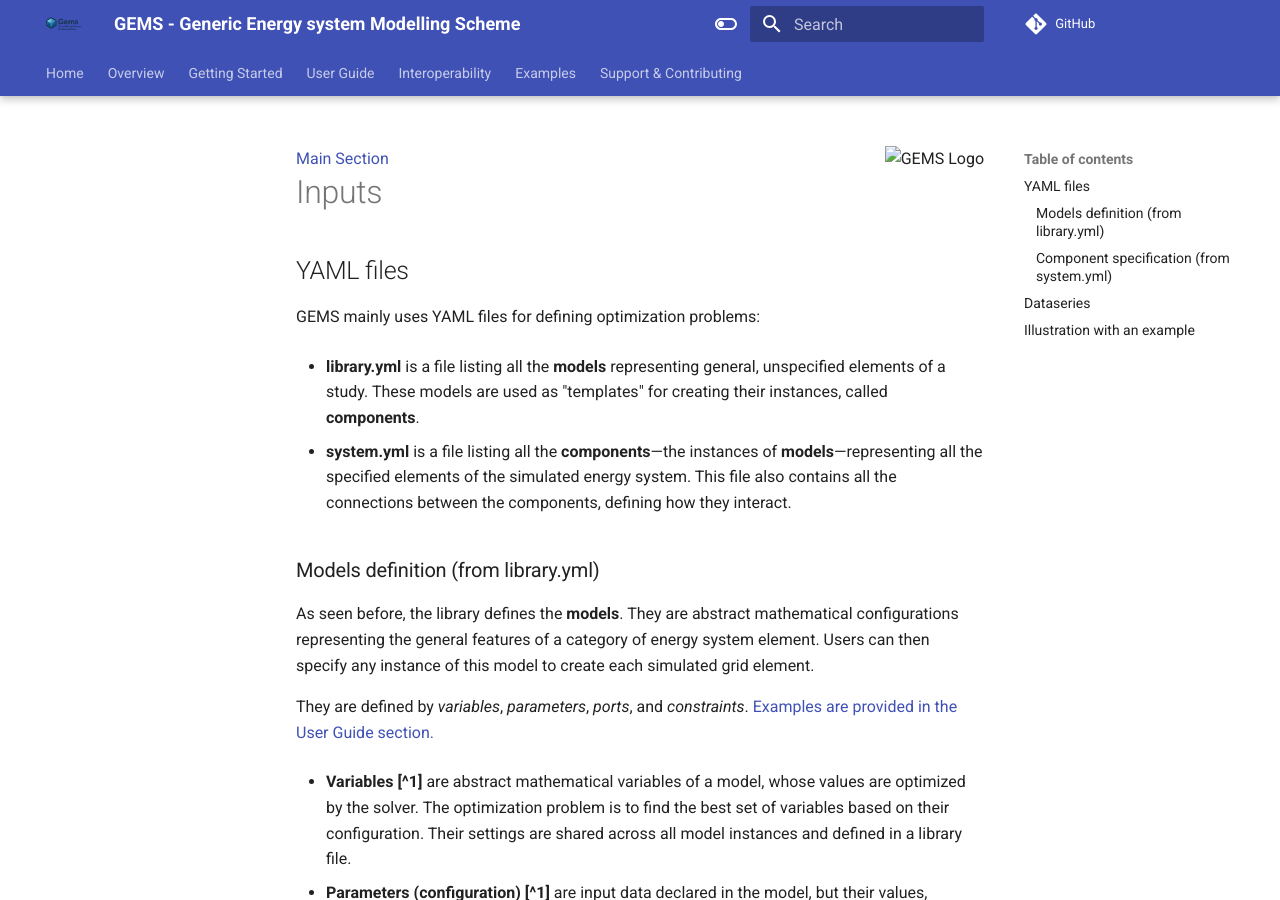
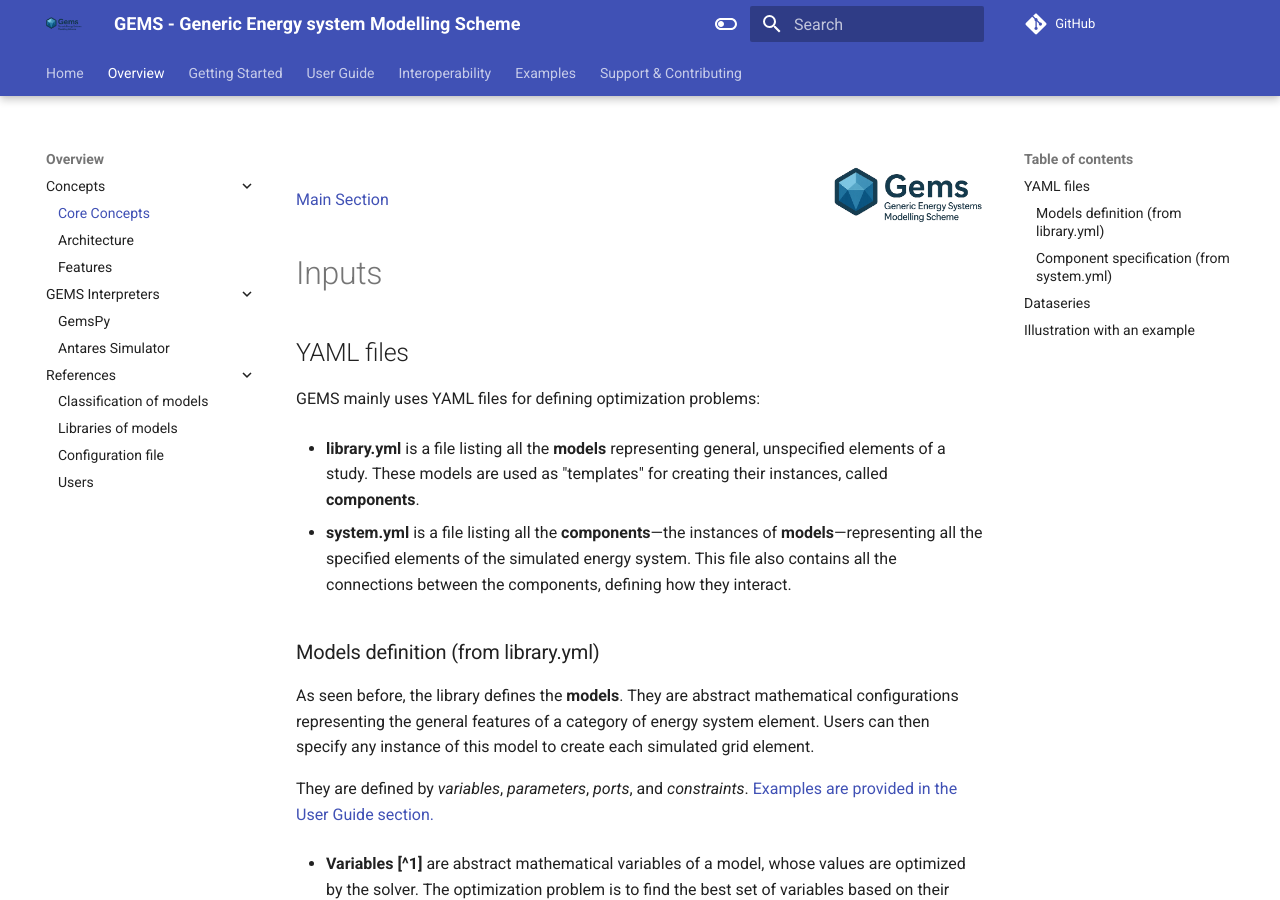
Before and after one commit to AntaresSimulatorTeam/GEMS, an MkDocs documentation site: the page built from doc/1_Overview/Concepts/1_core concepts.md, in a window 1280 px wide and 900 px high. Built offline with MkDocs 1.6.1 and Material for MkDocs 9.7.7, drawn with Linux system fonts in a browser that asks for light colours; comment, search, counter and statistics services are not loaded.

Commit message:
mkdocs fix

```diff
--- a/doc/1_Overview/Concepts/1_core concepts.md
+++ b/doc/1_Overview/Concepts/1_core concepts.md
@@ -3,7 +3,7 @@
         <a href="../../../index.md">Main Section</a>
     </div>
     <div style="text-align: right;">
-        <img src="../../assets/gemsV2.png" alt="GEMS Logo" width="150"/>
+        <img src="../../../assets/gemsV2.png" alt="GEMS Logo" width="150"/>
     </div>
 </div>
 
--- a/mkdocs.yml
+++ b/mkdocs.yml
@@ -34,15 +34,17 @@ nav:
     - Release Notes: 0_Home/2_release_notes.md
   - Overview:
       - Concepts:
-          - Architecture: 1_Overview/Concepts/1_architecture.md
-          - Core Concepts: 1_Overview/Concepts/2_core concepts.md
-          - Features: 1_Overview/Concepts/3_features.md
+          - Core Concepts: 1_Overview/Concepts/1_core concepts.md
+          - Architecture: 1_Overview/Concepts/2_architecture.md
+          - Features: 1_Overview/Concepts/3_features_usecase.md
       - GEMS Interpreters:
           - GemsPy: 1_Overview/GEMS Interpreters/1_gemspy.md
           - Antares Simulator: 1_Overview/GEMS Interpreters/2_antares_simulator_modeler.md
       - References:
             - Classification of models: 1_Overview/References/1_Classification.md
             - Libraries of models: 1_Overview/References/2_Libraries.md
+            - Configuration file: 1_Overview/References/3_Configuration file.md
+            - Users: 1_Overview/References/4_Users.md
   - Getting Started:
       - Installation: 2_Getting Started/1_installation.md
       - Quick Start Examples: 2_Getting Started/2_quick start examples.md
```
